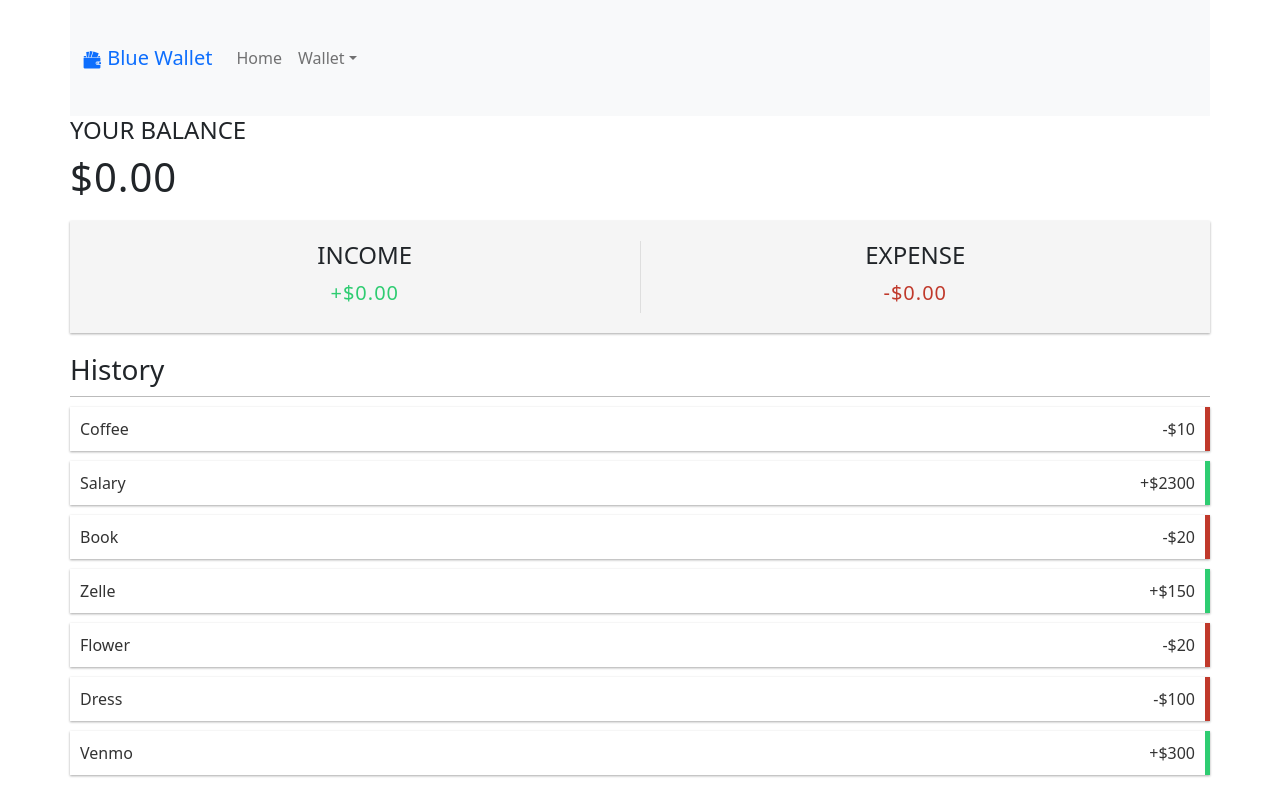
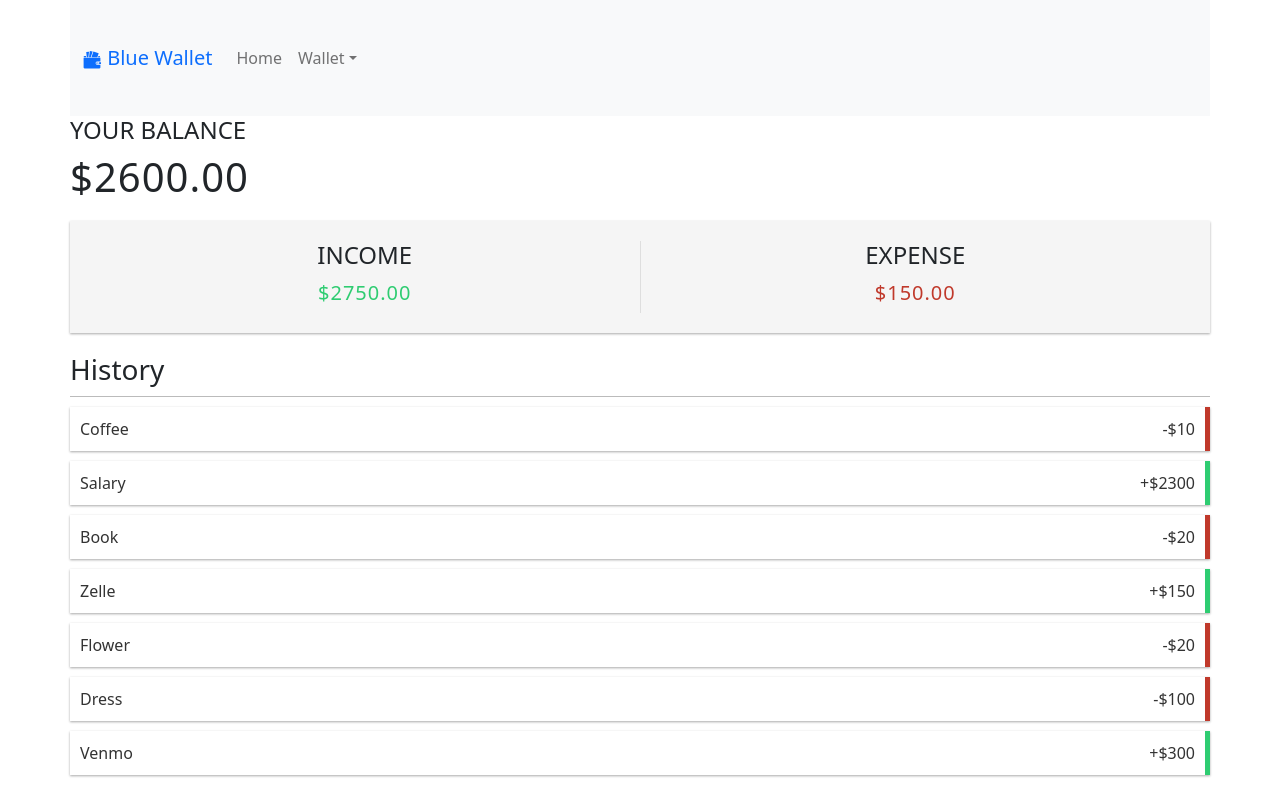
Before and after one commit to gkutieva/react-banking, a React (Create React App) app: page /wallet in a window 1280 px wide. Shown: the top 800 px of the page. Built offline with nearby package versions, Linux system fonts and the light colour scheme.

Commit message:
created crud functionality

```diff
--- a/src/components/AddTransaction.jsx
+++ b/src/components/AddTransaction.jsx
@@ -1,13 +1,30 @@
-import React, { useState } from "react";
+import React, { useState, useContext } from "react";
+import { GlobalContext } from '../context/GlobalState';
+
 
 export const AddTransaction = () => {
     const [text, setText] = useState('');
     const [amount, setAmount] = useState(0);
 
+    const { addTransaction } = useContext(GlobalContext);
+
+    const onSubmit = e => {
+      e.preventDefault();
+
+      const newTransaction = {
+        id: Math.floor(Math.random() * 1000000),
+        text,
+        amount: +amount
+      }
+
+      addTransaction(newTransaction);
+    }
+
+
   return (
     <div>
       <h3>Add new transaction</h3>
-      <form>
+      <form onSubmit={onSubmit}>
         <div className="form-control">
           <label htmlFor="text">Text</label>
           <input type="text" value={text} onChange={(e) => setText(e.target.value)} placeholder="Enter text..." />
--- a/src/components/Balance.jsx
+++ b/src/components/Balance.jsx
@@ -3,13 +3,14 @@ import { GlobalContext } from '../context/GlobalState';
 
 export const Balance = () => {
   const { transactions } = useContext(GlobalContext);
-  const amounts = transactions.map
+  const amounts = transactions.map(transaction => transaction.amount);
+  const total = amounts.reduce((acc, item) => (acc += item), 0).toFixed(2);
 
   // console.log('balance');
   return (
     <div>
         <h4>Your Balance</h4>
-        <h1>$0.00</h1>
+        <h1>${total}</h1>
     </div>
   )
 }
--- a/src/components/Income.jsx
+++ b/src/components/Income.jsx
@@ -1,15 +1,30 @@
-import React from 'react'
+import React, { useContext } from 'react'
+import { GlobalContext } from '../context/GlobalState';
+
 
 export const Income = () => {
+  const { transactions } = useContext(GlobalContext);
+  const amounts = transactions.map(transaction => transaction.amount);
+
+  const income = amounts
+    .filter(item => item > 0)
+    .reduce((acc, item) => (acc += item), 0)
+    .toFixed(2);
+
+  const expense = (
+    amounts.filter(item => item < 0).reduce((acc, item) => (acc += item), 0) *
+    -1
+  ).toFixed(2);
+
   return (
     <div className="inc-exp-container">
     <div>
       <h4>Income</h4>
-      <p className="money plus">+$0.00</p>
+      <p className="money plus">${income}</p>
     </div>
     <div>
       <h4>Expense</h4>
-      <p className="money minus">-$0.00</p>
+      <p className="money minus">${expense}</p>
     </div>
   </div>
   )
--- a/src/components/Transaction.jsx
+++ b/src/components/Transaction.jsx
@@ -1,12 +1,15 @@
-import React from 'react'
+import React, { useContext } from 'react'
+import { GlobalContext } from '../context/GlobalState';
 
 export const Transaction = ({ transaction }) => {
+  const { deleteTransaction } = useContext(GlobalContext);
+
   const sign = transaction.amount < 0 ? '-' : '+';
 
   return (
     <li className={transaction.amount < 0 ? 'minus' : 'plus'}>
       {transaction.text} <span>{sign}${Math.abs(transaction.amount)}</span>
-      <button className="delete-btn">x</button>
+      <button onClick={() => deleteTransaction(transaction.id)} className="delete-btn">x</button>
      </li>
   )
 }
--- a/src/context/AppReducer.jsx
+++ b/src/context/AppReducer.jsx
@@ -1,7 +1,19 @@
-
+// eslint-disable-next-line import/no-anonymous-default-export
 export default (state, action) => {
-  switch(action.type) {
+  switch (action.type) {
+    case "DELETE_TRANSACTION":
+      return {
+        ...state,
+        transactions: state.transactions.filter(
+          (transaction) => transaction.id !== action.payload
+        ),
+      };
+      case "ADD_TRANSACTION":
+        return {
+          ...state,
+          transactions: [action.payload, ...state.transactions]
+        }
     default:
-    return state;
+      return state;
   }
-}
+};
--- a/src/context/GlobalState.jsx
+++ b/src/context/GlobalState.jsx
@@ -20,8 +20,26 @@ export const GlobalContext = createContext(initialState);
 export const GlobalProvider = ({ children }) => {
     const [state, dispatch] = useReducer(AppReducer, initialState);
 
+    function deleteTransaction(id) {
+      dispatch({
+        type: 'DELETE_TRANSACTION',
+        payload: id
+      })
+    }
+
+    function addTransaction(transaction) {
+      dispatch({
+        type: 'ADD_TRANSACTION',
+        payload: transaction
+      })
+    }
+
     return (
-        <GlobalContext.Provider value={{transactions:state.transactions}}>
+        <GlobalContext.Provider value={{
+          transactions:state.transactions,
+          deleteTransaction,
+          addTransaction
+          }}>
             { children }
         </GlobalContext.Provider>
     )
```
